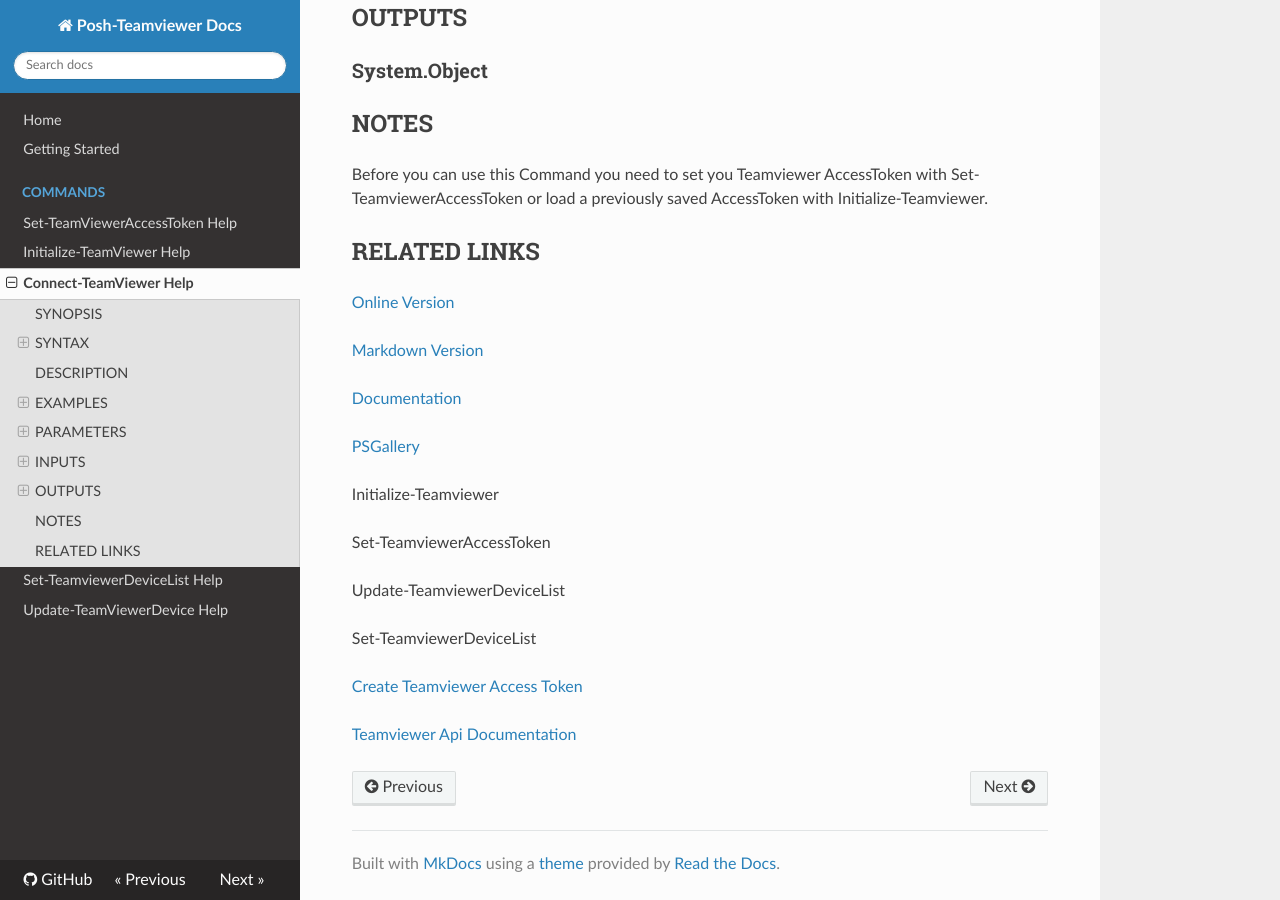
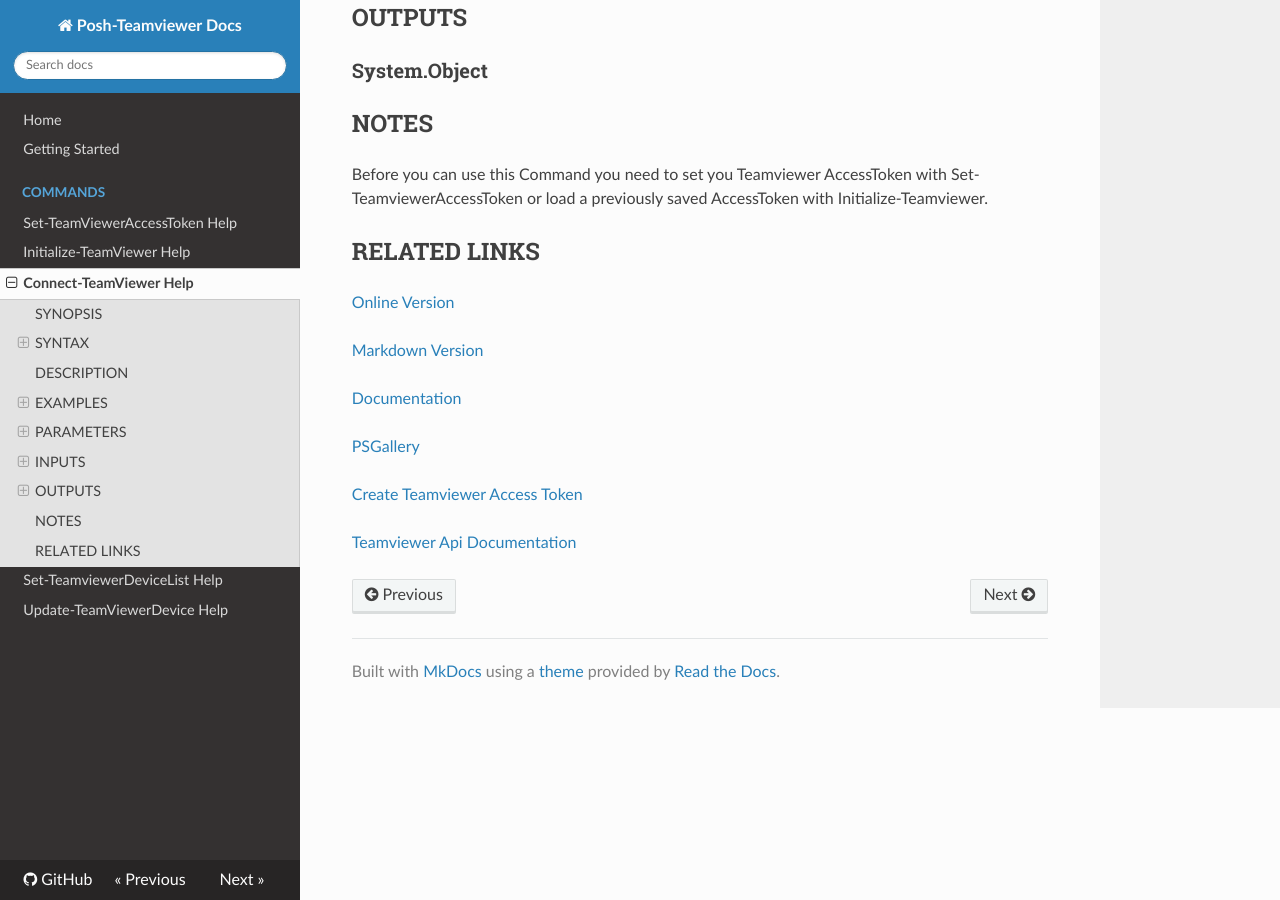
Before and after one commit to gerane/Posh-Teamviewer, an MkDocs documentation site: the page built from docs/Commands/Connect-Teamviewer.md, in a window 1280 px wide and 900 px high, scrolled down 3125 px. Built offline with MkDocs 1.6.1, drawn with Linux system fonts in a browser that asks for light colours; nearby versions of some CDN libraries; old or Windows-style settings are respelled for this version of MkDocs.

```diff
--- a/appveyor.yml
+++ b/appveyor.yml
@@ -5,6 +5,10 @@ environment:
 # Allow WMF5 (i.e. PowerShellGallery functionality)
 os: WMF 5
 
+install:
+  - ps: Get-PackageProvider -Name NuGet -ForceBootstrap
+  - ps: Install-Module Psake, PSDeploy, Pester, BuildHelpers, PlatyPS, PSScriptAnalyzer -force
+  - ps: Import-Module Psake, BuildHelpers, PlatyPS, PSDeploy, Pester
 
 skip_commits:
   message: /updated readme.*|update readme.*s/
@@ -15,7 +19,7 @@ build: false
 #  - ps: . .\Build.ps1
 
 test_script:
-  - ps: . .\Build.ps1
+  - ps: Invoke-psake .\Build.Psake.ps1
 
 notifications:
   - provider: Slack
--- a/docs/Commands/Connect-Teamviewer.md
+++ b/docs/Commands/Connect-Teamviewer.md
@@ -148,14 +148,6 @@ Before you can use this Command you need to set you Teamviewer AccessToken with
 
 [PSGallery](https://www.powershellgallery.com/packages/posh-teamviewer/)
 
-Initialize-Teamviewer
-
-Set-TeamviewerAccessToken
-
-Update-TeamviewerDeviceList
-
-Set-TeamviewerDeviceList
-
 [Create Teamviewer Access Token](https://integrate.teamviewer.com/en/develop/api/get-started/#createScript)
 
 [Teamviewer Api Documentation](https://integrate.teamviewer.com/en/develop/api/)
```
Also changed, not shown: 3 other files.
